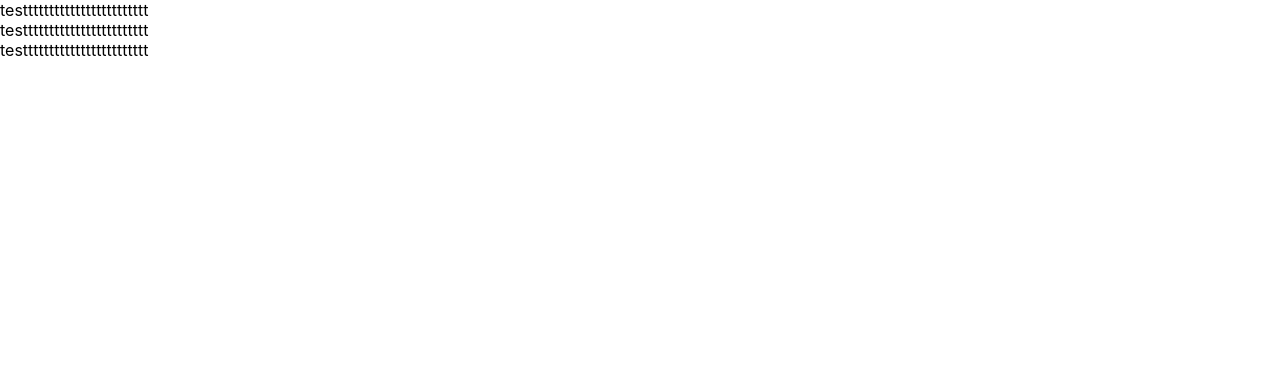
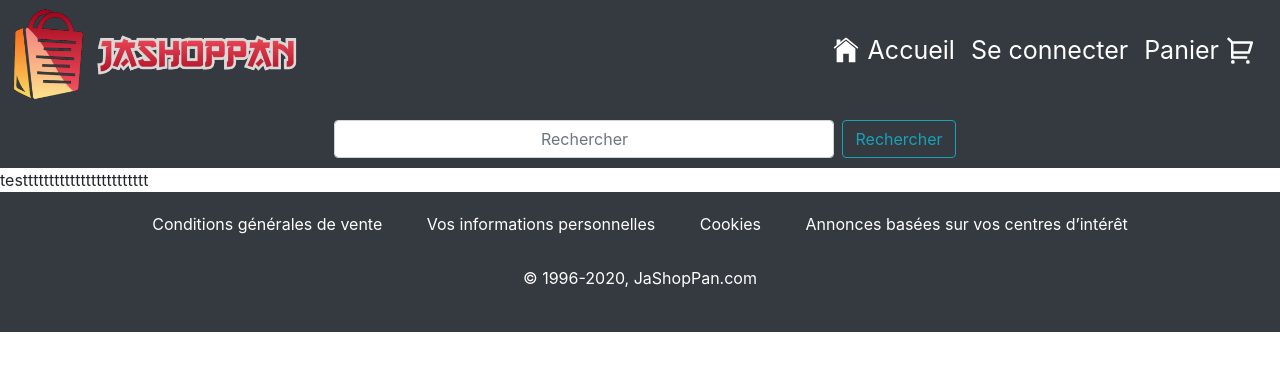
Before and after one commit to Dorya-Dev/JaShopPan-Front, a React (Create React App) app: page /cart in a window 1280 px wide. Shown: the top 370 px of the page. Built offline with nearby package versions, Linux system fonts and the light colour scheme.

Commit message:
commit 2

```diff
--- a/package.json
+++ b/package.json
@@ -6,8 +6,11 @@
     "@testing-library/jest-dom": "^4.2.4",
     "@testing-library/react": "^9.5.0",
     "@testing-library/user-event": "^7.2.1",
+    "bootstrap": "^4.5.2",
     "react": "^16.13.1",
+    "react-bootstrap": "^1.3.0",
     "react-dom": "^16.13.1",
+    "react-icons": "^3.11.0",
     "react-router-dom": "^5.2.0",
     "react-scripts": "3.4.3"
   },
--- a/src/App.js
+++ b/src/App.js
@@ -7,15 +7,19 @@ import Cart from "./Components/Cart/Cart";
 import Accueil from "./Components/Accueil/Accueil";
 import Content from "./Components/Content/Content";
 import Footer from "./Components/Footer/Footer";
+import "bootstrap/dist/css/bootstrap.min.css";
 
 function App() {
   return (
     <Router>
       <Header />
       <Switch>
-        <Route path="/account" component={Account} exact />
+        <Route path="/account" exact>
+          <Account email={"test@test.fr"} password={"1234"} />
+        </Route>
+
         <Route path="/cart" component={Cart} exact />
-        <Route path="/accueil" component={Accueil} exact />
+        <Accueil />
         <Route path="/content" component={Content} exact />
       </Switch>
       <Footer />
--- a/src/Components/Account/Account.js
+++ b/src/Components/Account/Account.js
@@ -1,10 +1,69 @@
-import React from "react";
+import React, { useState } from "react";
 import "./account.css";
 
-function Account() {
+function Account(props) {
+  const [login, setLogin] = useState("");
+  const [password, setPassword] = useState("");
+  const [display, setDisplay] = useState("");
+  display = ["Vous êtes connectés", "Mauvais mot de passe ou email"];
+
+  const handleLogin = (e) => {
+    setLogin(e.target.value);
+  };
+
+  const handlePassword = (e) => {
+    setPassword(e.target.value);
+  };
+
+  function SignIn() {
+    if (password === props.password && login === props.email) {
+      setDisplay(display);
+      console.log("log in success");
+    } else {
+      setPassword("");
+      setDisplay(display);
+      console.log("wrong password or email");
+    }
+  }
   return (
-    <div>
-      <div> testttttttttttttttttttttttt</div>
+    <div className="body">
+      <div class="border">
+        <h1 data-shadow="dang!">Connexion</h1>
+        <div className="contenair">
+          <div class="label">
+            <label>Email :</label>
+            <br />
+            <input
+              type="email"
+              id="email"
+              placeholder="Saisir votre email"
+              onChange={handleLogin}
+              value={login}
+            ></input>
+          </div>
+        </div>
+        <div className="container">
+          <div class="input">
+            <label>Mot de passe :</label>
+            <br />
+            <input
+              type="password"
+              id="password"
+              placeholder="Saisir votre password"
+              onChange={handlePassword}
+              value={password}
+            ></input>
+          </div>
+        </div>
+        <div className="button">
+          <button className="text" onClick={SignIn} data-shadow="dang!">
+            Log In
+          </button>
+          <div>
+            <span>{display}</span>
+          </div>
+        </div>
+      </div>
     </div>
   );
 }
--- a/src/Components/Account/account.css
+++ b/src/Components/Account/account.css
@@ -0,0 +1,60 @@
+.body {
+  min-height: calc(100vh - 168px);
+  text-align: center;
+  width: 60%;
+  margin: 30px auto;
+}
+.border {
+  background-color: #343a40;
+  border: 1px black solid;
+  border-radius: 10px;
+  height: 90vh;
+}
+
+@import url(https://fonts.googleapis.com/css?family=Righteous);
+
+h1 {
+  color: #17a2b8;
+  font-family: "Righteous", serif;
+  text-shadow: 0.03em 0.03em 0 white;
+}
+.hi,
+.border h1 {
+  font-size: 100px;
+  margin: 30px;
+}
+.contenair {
+}
+.border label {
+  font-size: 20px;
+  color: white;
+}
+.border input {
+  font-size: 20px;
+  border-radius: 10px;
+  margin-bottom: 20px;
+  border: solid #17a2b8 2px;
+  padding: 10px;
+  width: 500px;
+}
+.contenair label input {
+  text-align: center;
+  font-size: 20px;
+  color: white;
+}
+.button button {
+  margin: 20px;
+  font-size: 30px;
+  color: #17a2b8;
+  font-family: "Righteous", serif;
+  text-shadow: 0.03em 0.03em 0 white;
+  border: solid #17a2b8 2px;
+  border-radius: 10px;
+  background-color: #343a40;
+}
+.return {
+  color: green;
+}
+.returnFalse {
+  color: red;
+}
--- a/src/Components/Accueil/Accueil.js
+++ b/src/Components/Accueil/Accueil.js
@@ -3,9 +3,10 @@ import "./accueil.css";
 
 function Accueil() {
   return (
-    <div>
-      <div> testttttttttttttttttttttttt</div>
-    </div>
+    <section>
+      <br />
+      <br />
+    </section>
   );
 }
 
--- a/src/Components/Footer/Footer.js
+++ b/src/Components/Footer/Footer.js
@@ -1,10 +1,25 @@
 import React from "react";
 import "./footer.css";
+import { Link } from "react-router-dom";
 
 function Footer() {
   return (
-    <div>
-      <div> testttttttttttttttttttttttt</div>
+    <div className="footer">
+      <div>
+        <Link>
+          <a to="/"> Conditions générales de vente </a>
+        </Link>
+        <Link>
+          <a to="/"> Vos informations personnelles </a>
+        </Link>
+        <Link>
+          <a to="/"> Cookies </a>
+        </Link>
+        <Link>
+          <a to="/"> Annonces basées sur vos centres d’intérêt </a>
+        </Link>
+      </div>
+      <p>&copy; 1996-2020, JaShopPan.com</p>
     </div>
   );
 }
--- a/src/Components/Footer/footer.css
+++ b/src/Components/Footer/footer.css
@@ -0,0 +1,19 @@
+.footer {
+  background-color: #343a40;
+  height: 140px;
+  color: white;
+  text-align: center;
+}
+.footer a {
+  margin: 0px 10px;
+  position: relative;
+  top: 10px;
+  text-decoration: none;
+  color: white;
+}
+.footer p {
+  margin: 50px;
+}
+.footer a:hover {
+  color: #17a2b8;
+}
--- a/src/Components/Header/Header.js
+++ b/src/Components/Header/Header.js
@@ -1,11 +1,42 @@
 import React from "react";
 import "./header.css";
+import Button from "react-bootstrap/Button";
+import FormControl from "react-bootstrap/FormControl";
+import Form from "react-bootstrap/Form";
+import Navbar from "react-bootstrap/Navbar";
+import Nav from "react-bootstrap/Nav";
+import { RiShoppingCart2Line } from "react-icons/ri";
+import { IoIosHome } from "react-icons/io";
+import { Link } from "react-router-dom";
 
 function Header() {
   return (
-    <div>
-      <div> testttttttttttttttttttttttt</div>
-    </div>
+    <header className="header">
+      <div className="Top">
+        <img id="logo" src="./logo.png" alt="logo" height="100" width="300" />
+      </div>
+      <div className="Top">
+        <Navbar className="Menu" variant="dark">
+          <Nav>
+            <Link className="nav-link" to="/">
+              <IoIosHome />
+              <span> </span>
+              Accueil
+            </Link>
+            <Link className="nav-link" to="/account">
+              Se connecter
+            </Link>
+            <Link className="nav-link" to="/">
+              Panier <span> </span> <RiShoppingCart2Line />
+            </Link>
+          </Nav>
+        </Navbar>
+      </div>
+      <Form inline>
+        <FormControl type="text" placeholder="Rechercher" className="mr-sm-2" />
+        <Button variant="outline-info">Rechercher</Button>
+      </Form>
+    </header>
   );
 }
 
--- a/src/Components/Header/header.css
+++ b/src/Components/Header/header.css
@@ -0,0 +1,35 @@
+#logo {
+  margin: 5px;
+}
+.header {
+  background-color: #343a40;
+}
+.Top {
+  display: inline-block;
+  width: 50%;
+}
+.navbar-dark .navbar-nav .nav-link {
+  color: white !important;
+  font-size: 25px;
+}
+.navbar-dark .navbar-nav .nav-link:hover {
+  color: #17a2b8 !important;
+  font-size: 25px;
+  border: solid 1px #17a2b8;
+  border-radius: 10px;
+}
+.form-inline .form-control {
+  width: 500px !important;
+  text-align: center;
+  margin: 10px;
+}
+.form-inline {
+  justify-content: center;
+}
+.Menu {
+  justify-content: right !important;
+}
+.navbar-nav svg {
+  font-size: 30px;
+  vertical-align: sub;
+}
```
Also changed, not shown: src/setupTests.js (deleted, +0 -5 lines), public/logo.png (added), 1 other file (tests, documents, lock files or other folders).
